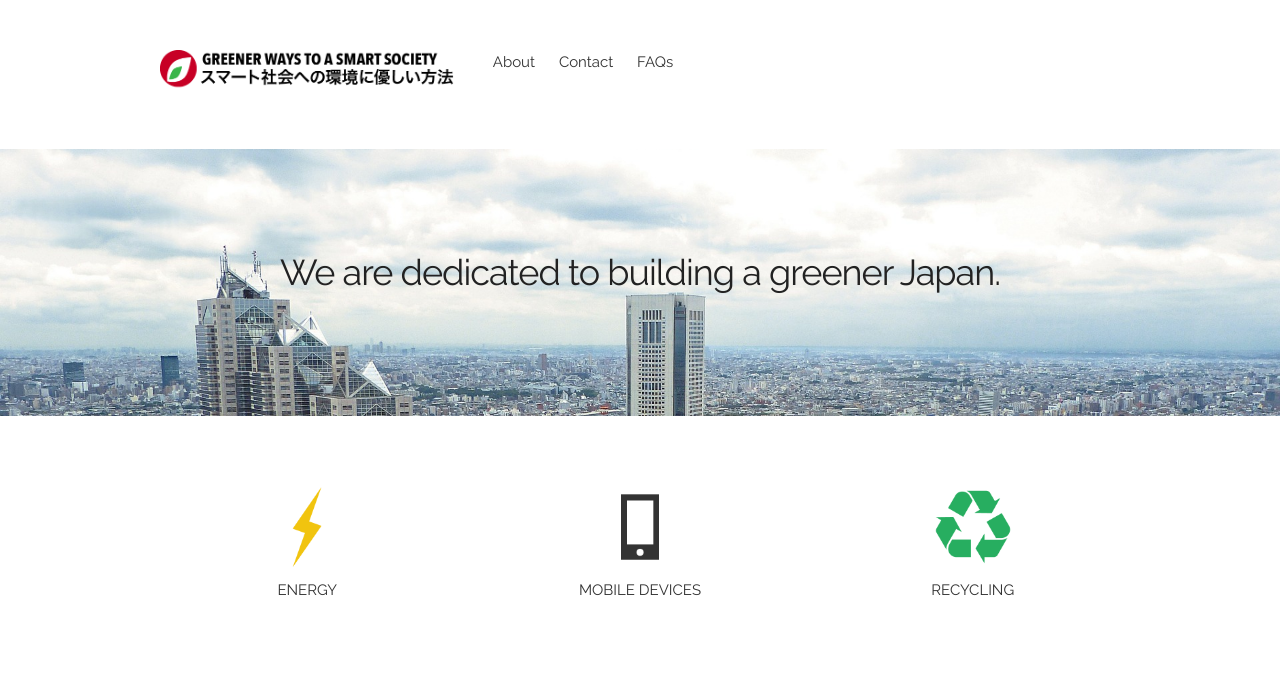
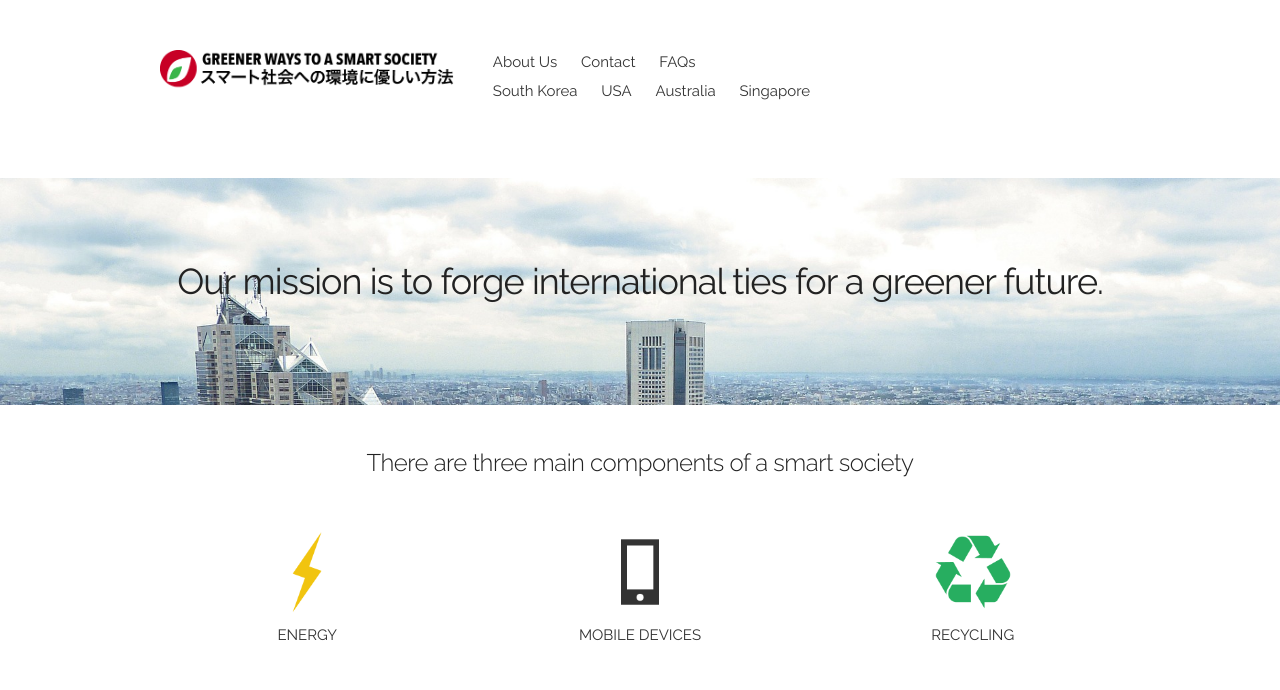
Before and after one commit to btwj/btwj.github.io, a plain HTML site: page ccomm/index.html in a window 1280 px wide. Drawn offline with Linux system fonts and the light colour scheme.

Commit message:
Changed a lot of stuff

```diff
--- a/ccomm/css/index.css
+++ b/ccomm/css/index.css
@@ -1,6 +1,6 @@
 #title {
 	text-align: center;
-	padding: 100px 0;
+	padding: 80px 0;
 	margin-bottom: 40px;
 	background: url('../img/japan-217878_1920.jpg');
 	background-size: cover;
@@ -35,3 +35,11 @@
 	color: #333;
 	text-decoration: none;
 }
+
+#countries {
+	margin-top: -20px;
+}
+
+body > h5 {
+	text-align: center;
+}
--- a/ccomm/index.html
+++ b/ccomm/index.html
@@ -16,13 +16,20 @@
 
 		<nav class="eight columns">
 			<ul>
-				<li><a href="about.html">About</a></li>
+				<li><a href="about.html">About Us</a></li>
 				<li><a href="contact.html">Contact</a></li>
 				<li><a href="#">FAQs</a></li>
 			</ul>
+			<ul id="countries">
+				<li><a href="#">South Korea</a></li>
+				<li><a href="#">USA</a></li>
+				<li><a href="#">Australia</a></li>
+				<li><a href="#">Singapore</a></li>
+			</ul>
 		</nav>
 	</div>
-	<div id="title"><h3>We are dedicated to building a greener Japan.</h3></div>
+	<div id="title" class="row"><h3>Our mission is to forge international ties for a greener future.</h3></div>
+	<h5>There are three main components of a smart society</h5>
 	<div class="container" id="icons">
 		<div class="four columns">
 			<a href="energy.html">
```
Also changed, not shown: ccomm/about.html (+2 -2 lines), ccomm/contact.html (+1 -1 lines), ccomm/energy.html (+4 -11 lines), ccomm/mobile.html (+5 -3 lines), ccomm/recycle.html (+1 -1 lines), ccomm/img/clean_extraction.svg, ccomm/img/clean_extraction2.svg, ccomm/img/comparison.svg (added).
